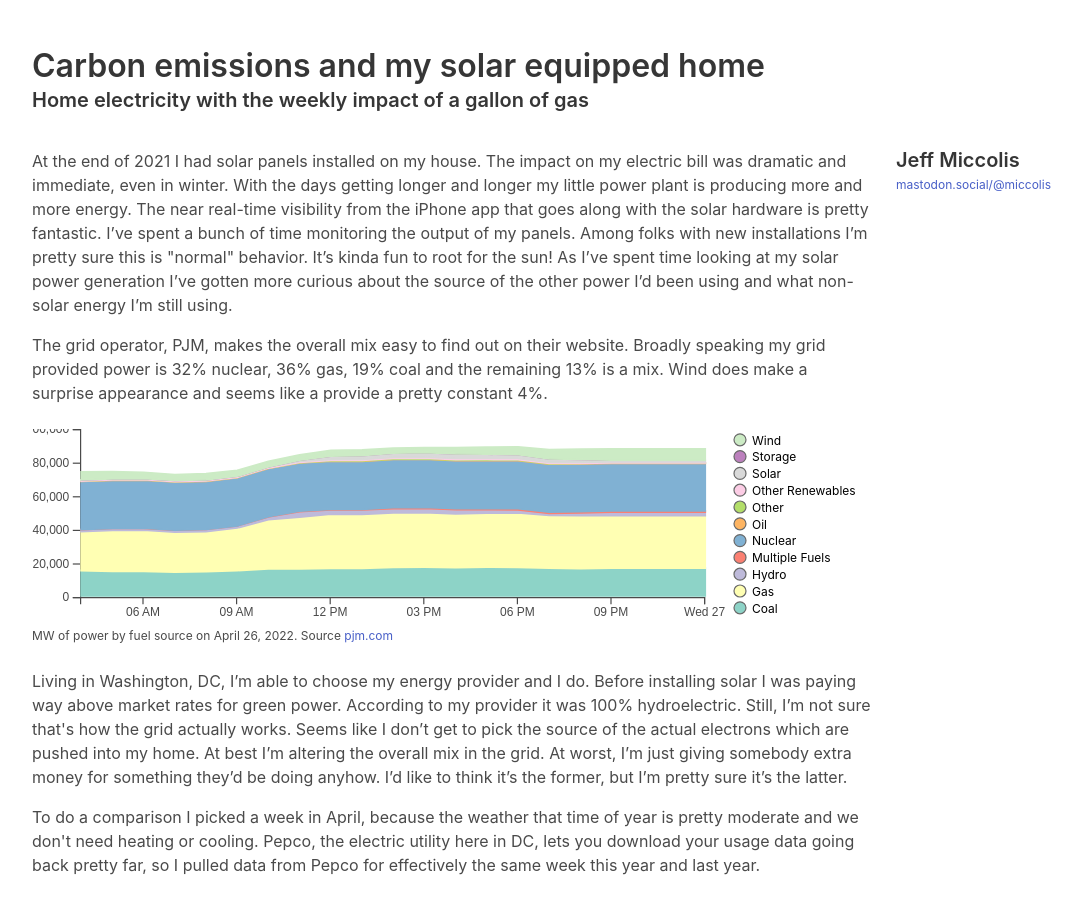
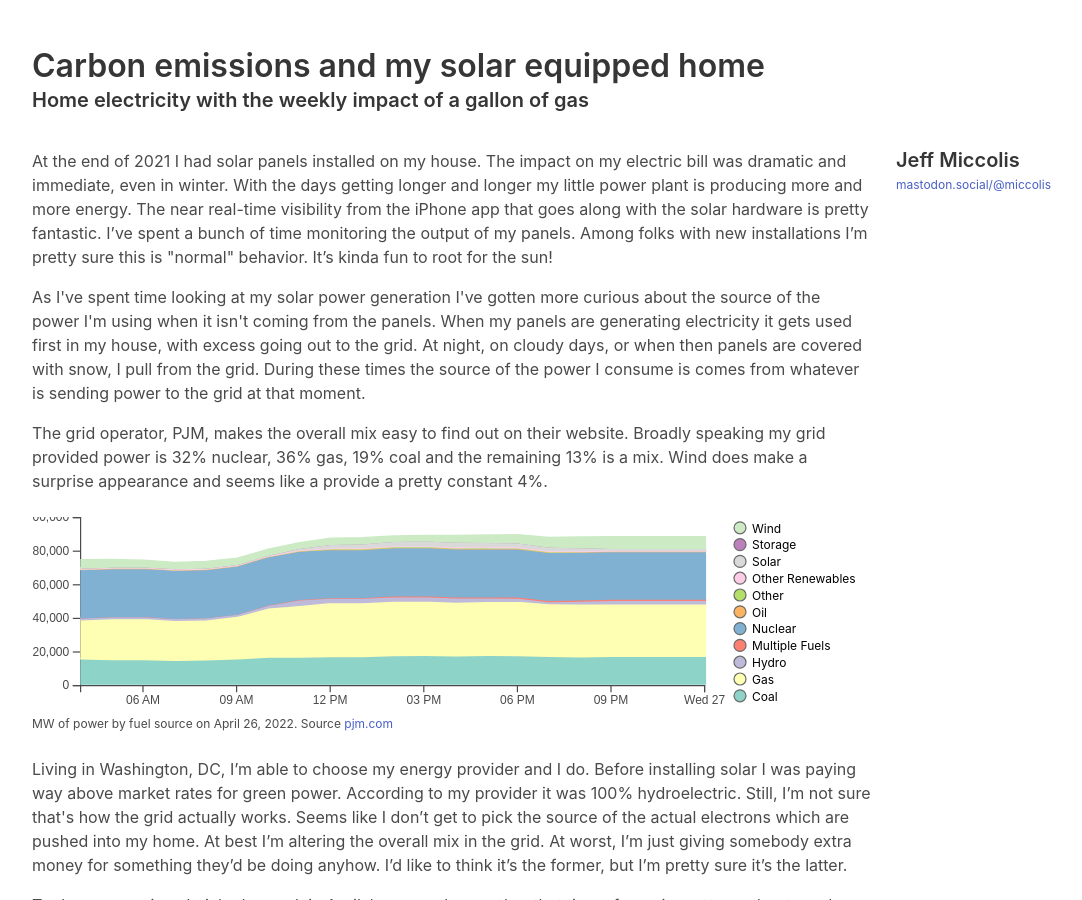
Before and after one commit to miccolis/miccolis.github.io, a Jekyll site: the page built from _posts/2022-05-09-carbon-emissions-solar.html, in a window 1280 px wide and 900 px high. Shown: the whole window, without its empty margins (16-1098 px from the left). Built offline with Jekyll 4.4.1, drawn with Linux system fonts in a browser that asks for light colours.

Commit message:
Clarify power generated on site is used on site first

```diff
--- a/_posts/2022-05-09-carbon-emissions-solar.html
+++ b/_posts/2022-05-09-carbon-emissions-solar.html
@@ -28,7 +28,10 @@ fulltitle: Carbon emissions and my solar equipped home
         <div class="column is-three-quarters">
             <div class="content">
                 <p>
-                At the end of 2021 I had solar panels installed on my house. The impact on my electric bill was dramatic and immediate, even in winter. With the days getting longer and longer my little power plant is producing more and more energy. The near real-time visibility from the iPhone app that goes along with the solar hardware is pretty fantastic. I’ve spent a bunch of time monitoring the output of my panels. Among folks with new installations I’m pretty sure this is "normal" behavior. It’s kinda fun to root for the sun! As I’ve spent time looking at my solar power generation I’ve gotten more curious about the source of the other power I’d been using and what non-solar energy I’m still using.
+                At the end of 2021 I had solar panels installed on my house. The impact on my electric bill was dramatic and immediate, even in winter. With the days getting longer and longer my little power plant is producing more and more energy. The near real-time visibility from the iPhone app that goes along with the solar hardware is pretty fantastic. I’ve spent a bunch of time monitoring the output of my panels. Among folks with new installations I’m pretty sure this is "normal" behavior. It’s kinda fun to root for the sun!
+		</p>
+		<p>
+		As I've spent time looking at my solar power generation I've gotten more curious about the source of the power I'm using when it isn't coming from the panels. When my panels are generating electricity it gets used first in my house, with excess going out to the grid. At night, on cloudy days, or when then panels are covered with snow, I pull from the grid. During these times the source of the power I consume is comes from whatever is sending power to the grid at that moment.
                 </p>
                 <p>
                 The grid operator, PJM, makes the overall mix easy to find out on their website. Broadly speaking my grid provided power is 32% nuclear, 36% gas, 19% coal and the remaining 13% is a mix. Wind does make a surprise appearance and seems like a provide a pretty constant 4%.
```
